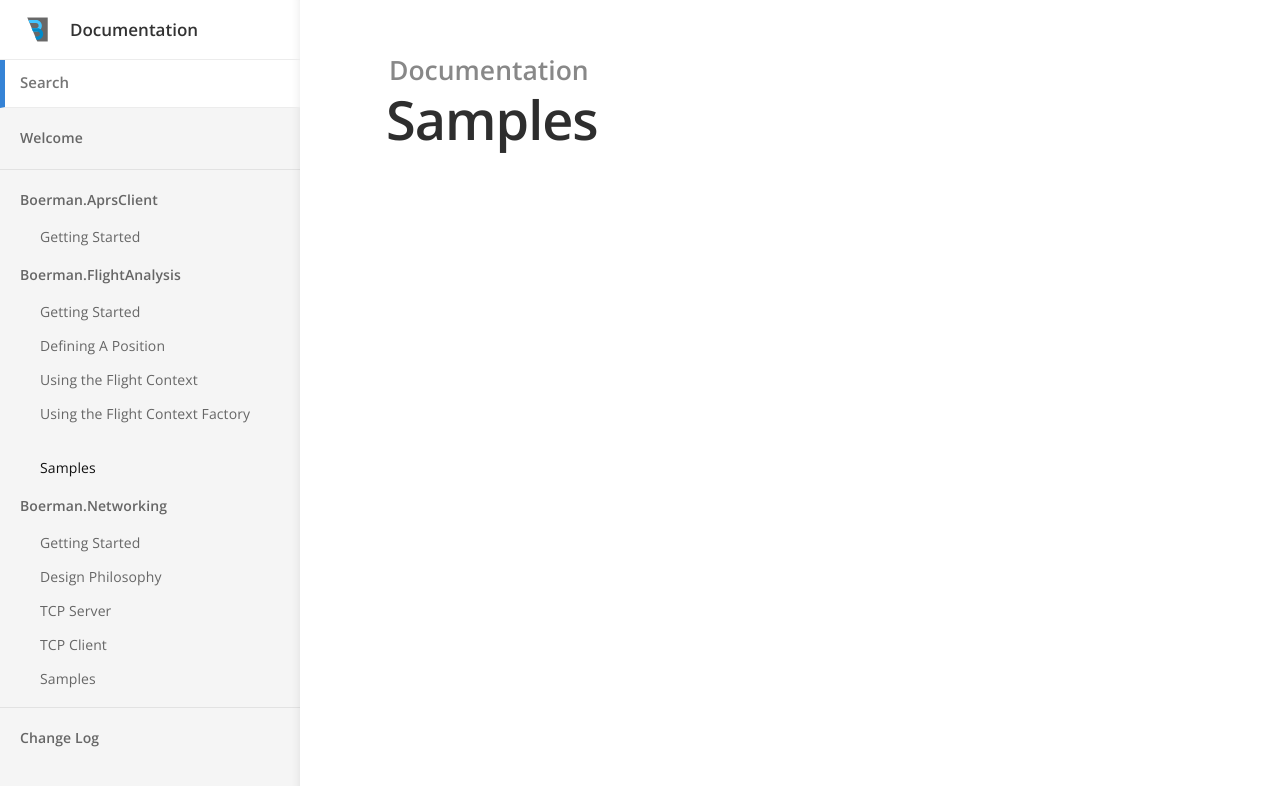
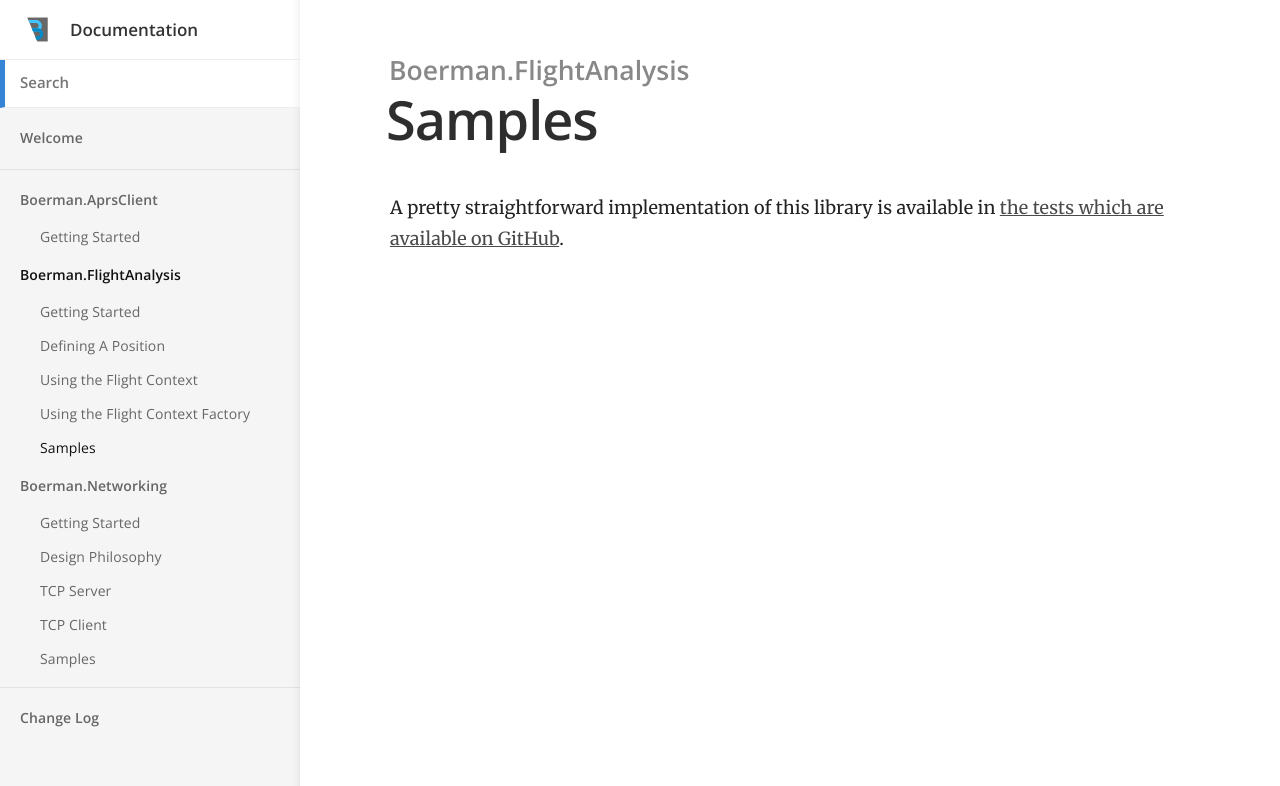
Before and after one commit to Boerman/docs, a Jekyll site: the page built from _docs/Libraries/FlightAnalysis/samples.md, in a window 1280 px wide. Shown: the top 786 px of the page. Built offline with Jekyll 4.4.1, drawn with Linux system fonts in a browser that asks for light colours.

Commit message:
Updated '_docs/Libraries/FlightAnalysis/samples.md' via CloudCannon

```diff
--- a/_docs/Libraries/FlightAnalysis/samples.md
+++ b/_docs/Libraries/FlightAnalysis/samples.md
@@ -1,5 +1,8 @@
 ---
 title: Samples
-category:
-order: 1
+category: Boerman.FlightAnalysis
+order: 5
 ---
+
+
+A pretty straightforward implementation of this library is available in [the tests which are available on GitHub](https://github.com/Boerman/FlightAnalysis/tree/master/Boerman.FlightAnalysis.Tests).
```
